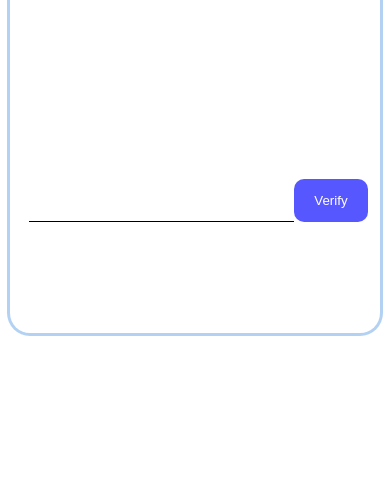
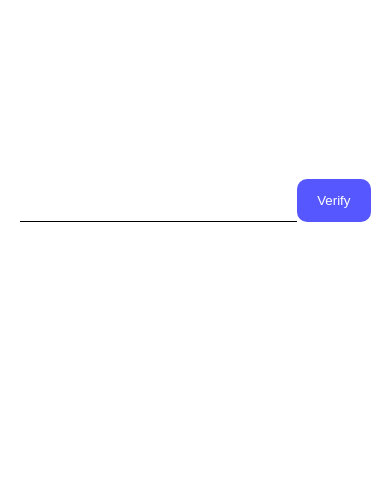
Before and after one commit to bala-077/Basic-Captcha-Verification, a plain HTML site: page index.html in a window 390 px wide. Shown: the part 342-844 px from the top of the page. Drawn offline with Linux system fonts and the light colour scheme.

Commit message:
existing file updated

```diff
--- a/style.css
+++ b/style.css
@@ -60,8 +60,9 @@ body{
 
 @media screen and (max-width:500px) {
     .container{
-        width: 95%;
+        width: 100%;
         border-radius: 20px;
+        box-shadow: none;
     }
 
 }
```
